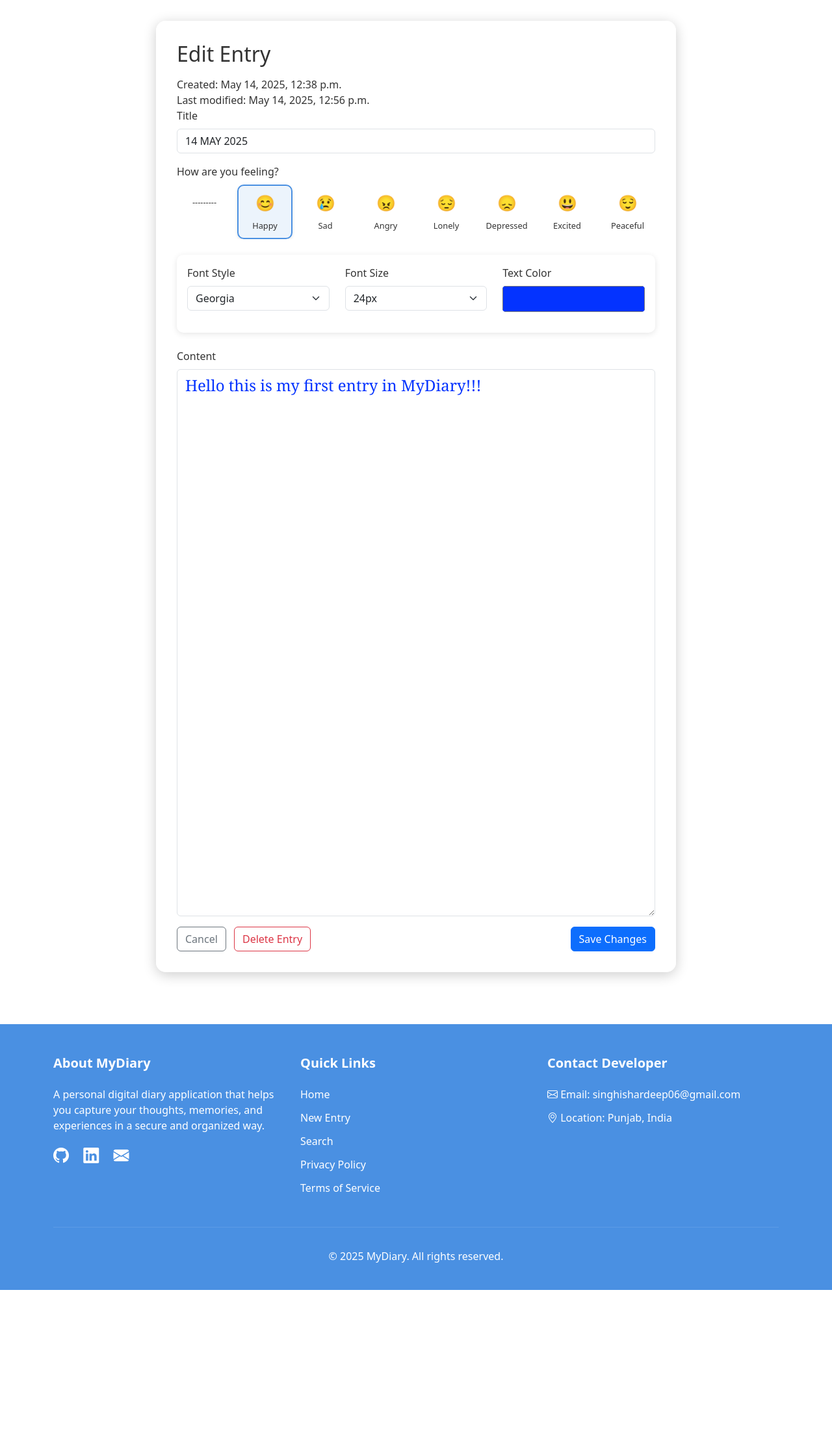
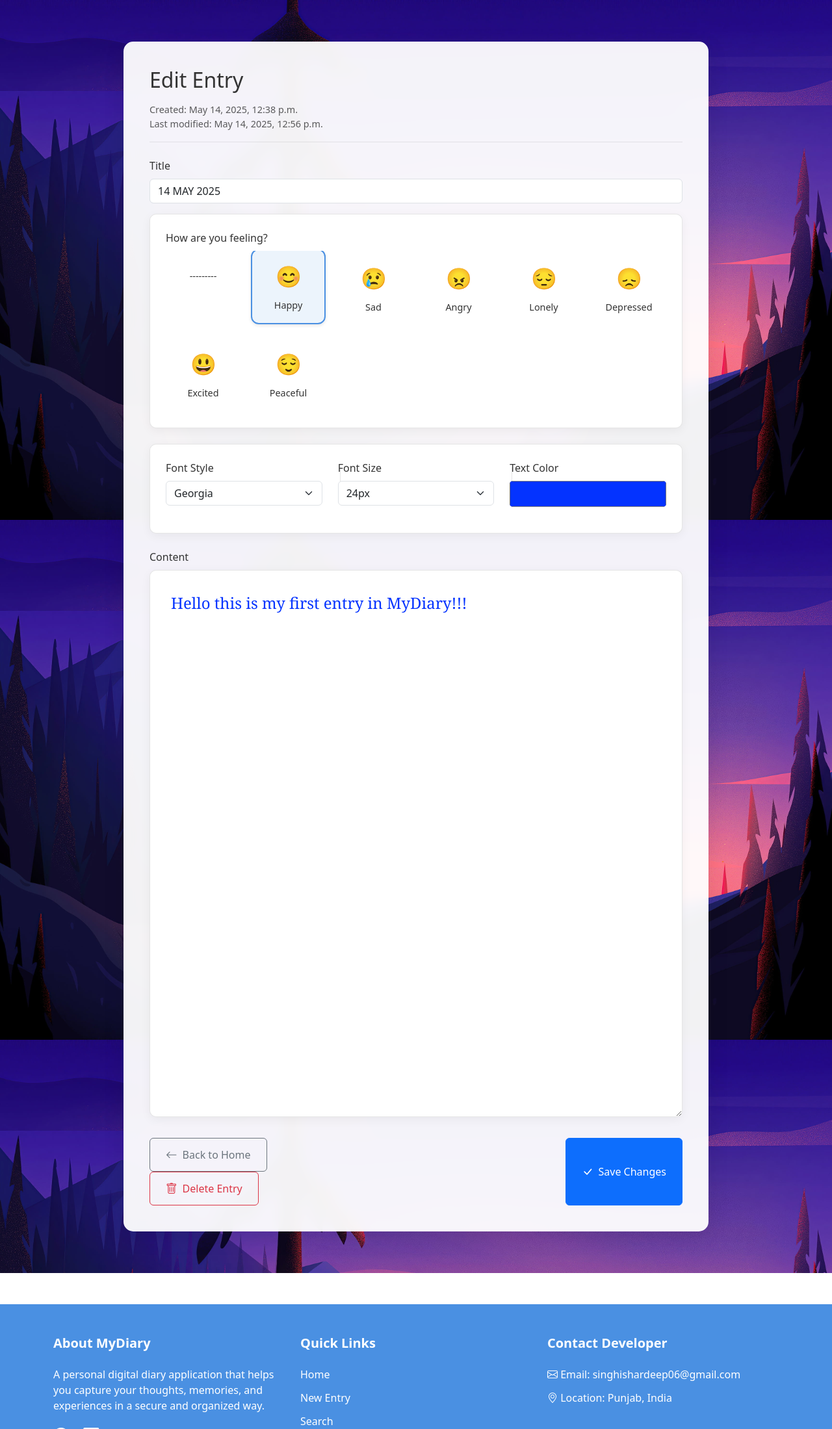
Before and after one commit to ishar06/MyDiary, a Django app: page /edit/1/ in a window 1280 px wide. Shown: the part 78-2277 px from the top of the page at 65% size. Before the commit the page ends 2063 px from the top, so only its background shows below. Run offline with Django 5.2, Linux system fonts and the light colour scheme; a user stored in the database is signed in; data comes from the database, SQL or seed files in the repository; both versions use the stored data as it was after the commit.

Commit message:
Enhanced

```diff
--- /dev/null
+++ b/MyDiary/static/css/entries.css
@@ -0,0 +1,199 @@
+/* Entry page containers */
+.new-entry-container {
+    background: url('/static/images/img11.jpg') no-repeat center center fixed;
+    background-size: cover;
+    min-height: 100vh;
+    padding: 2rem 0;
+    animation: fadeIn 0.5s ease-out;
+}
+
+.edit-entry-container {
+    background: url('/static/images/img14.jpg') no-repeat center center fixed;
+    background-size: cover;
+    min-height: 100vh;
+    padding: 2rem 0;
+    animation: fadeIn 0.5s ease-out;
+}
+
+/* Form container animations and styling */
+.entry-form-container {
+    max-width: 900px;
+    margin: 2rem auto;
+    background: rgba(255, 255, 255, 0.95);
+    padding: 2.5rem;
+    border-radius: 15px;
+    box-shadow: 0 8px 32px rgba(0, 0, 0, 0.1);
+    backdrop-filter: blur(10px);
+    transform: translateY(20px);
+    opacity: 0;
+    animation: slideUp 0.6s ease-out forwards;
+    transition: all 0.3s ease;
+}
+
+[data-theme="dark"] .entry-form-container {
+    background: rgba(33, 37, 41, 0.95);
+}
+
+/* Entry metadata */
+.entry-meta {
+    color: var(--text-color);
+    font-size: 0.9rem;
+    margin-bottom: 1.5rem;
+    padding-bottom: 1rem;
+    border-bottom: 1px solid var(--border-color);
+    opacity: 0.8;
+}
+
+/* Enhanced toolbar */
+.toolbar {
+    background: var(--background-color);
+    border-radius: 10px;
+    padding: 1.5rem;
+    margin-bottom: 2rem;
+    box-shadow: 0 4px 15px rgba(0, 0, 0, 0.05);
+    border: 1px solid var(--border-color);
+}
+
+[data-theme="dark"] .toolbar {
+    border-color: rgba(255, 255, 255, 0.1);
+}
+
+.toolbar-section {
+    position: relative;
+}
+
+.toolbar-section::after {
+    content: '';
+    position: absolute;
+    right: -1rem;
+    top: 50%;
+    height: 70%;
+    width: 1px;
+    background: var(--border-color);
+    transform: translateY(-50%);
+}
+
+.toolbar-section:last-child::after {
+    display: none;
+}
+
+/* Mood selector enhancements */
+.mood-selector {
+    background: var(--background-color);
+    border-radius: 10px;
+    padding: 1.5rem;
+    margin-bottom: 2rem;
+    box-shadow: 0 4px 15px rgba(0, 0, 0, 0.05);
+    border: 1px solid var(--border-color);
+}
+
+.emoji-grid {
+    display: grid;
+    grid-template-columns: repeat(auto-fill, minmax(100px, 1fr));
+    gap: 1rem;
+    max-height: none;
+    margin-bottom: 0;
+}
+
+.emoji-option {
+    padding: 1rem 0.5rem;
+    border: 2px solid transparent;
+    border-radius: 12px;
+    background: rgba(255, 255, 255, 0.5);
+    backdrop-filter: blur(5px);
+    transition: all 0.3s ease;
+}
+
+[data-theme="dark"] .emoji-option {
+    background: rgba(0, 0, 0, 0.2);
+}
+
+.emoji-option:hover {
+    transform: translateY(-3px);
+    background: rgba(255, 255, 255, 0.8);
+}
+
+[data-theme="dark"] .emoji-option:hover {
+    background: rgba(0, 0, 0, 0.3);
+}
+
+.emoji-option.selected {
+    border-color: var(--primary-color);
+    background: rgba(74, 144, 226, 0.1);
+    transform: translateY(-3px);
+}
+
+.mood-emoji {
+    font-size: 2rem;
+    margin-bottom: 0.5rem;
+}
+
+.mood-label {
+    font-size: 0.9rem;
+    font-weight: 500;
+}
+
+/* Content area enhancements */
+.content-area {
+    background: var(--background-color);
+    border-radius: 10px;
+    padding: 2rem;
+    min-height: 400px;
+    box-shadow: 0 4px 15px rgba(0, 0, 0, 0.05);
+    border: 1px solid var(--border-color);
+    transition: all 0.3s ease;
+}
+
+[data-theme="dark"] .content-area {
+    border-color: rgba(255, 255, 255, 0.1);
+}
+
+.content-area:focus {
+    box-shadow: 0 8px 25px rgba(0, 0, 0, 0.1);
+}
+
+/* Button enhancements */
+.entry-actions {
+    margin-top: 2rem;
+    display: flex;
+    gap: 1rem;
+    justify-content: space-between;
+}
+
+.btn-entry {
+    padding: 0.75rem 1.5rem;
+    font-weight: 500;
+    display: flex;
+    align-items: center;
+    gap: 0.5rem;
+    transition: all 0.3s ease;
+}
+
+.btn-entry:hover {
+    transform: translateY(-2px);
+}
+
+.btn-entry i {
+    font-size: 1.1rem;
+}
+
+/* Animations */
+@keyframes fadeIn {
+    from {
+        opacity: 0;
+    }
+    to {
+        opacity: 1;
+    }
+}
+
+@keyframes slideUp {
+    from {
+        transform: translateY(20px);
+        opacity: 0;
+    }
+    to {
+        transform: translateY(0);
+        opacity: 1;
+    }
+}
--- a/MyDiary/templates/diary/edit_entry.html
+++ b/MyDiary/templates/diary/edit_entry.html
@@ -2,8 +2,13 @@
 
 {% block title %}Edit Entry{% endblock %}
 
+{% block extra_css %}
+<link rel="stylesheet" href="/static/css/entries.css">
+{% endblock %}
+
 {% block content %}
-<div class="form-container">
+<div class="edit-entry-container">
+    <div class="entry-form-container">
         <h2 class="mb-3">Edit Entry</h2>
         <div class="entry-meta">
             Created: {{ entry.created_at|date:"F j, Y, g:i a" }}<br>
@@ -19,7 +24,7 @@
                 {{ form.title.errors }}
             </div>
 
-        <div class="mb-4">
+            <div class="mood-selector mb-4">
                 <label class="form-label">How are you feeling?</label>
                 <div class="emoji-grid">
                     {% for mood, label in form.fields.mood.choices %}
@@ -42,7 +47,7 @@
                 {{ form.mood.errors }}
             </div>
 
-        <div class="advanced-toolbar mb-4">
+            <div class="toolbar mb-4">
                 <div class="row">
                     <div class="col-md-4 toolbar-section">
                         <label for="id_font_style" class="form-label">Font Style</label>
@@ -69,29 +74,37 @@
 
             <div class="mb-3">
                 <label for="id_content" class="form-label">Content</label>
-            <textarea name="content" class="form-control" id="id_content" required>{{ entry.content }}</textarea>
+                <textarea name="content" class="form-control content-area" id="id_content" required>{{ entry.content }}</textarea>
                 {{ form.content.errors }}
             </div>
 
             <input type="hidden" name="text_color" id="id_text_color" value="{{ entry.text_color }}">
 
-        <div class="d-flex justify-content-between">
+            <div class="entry-actions">
                 <div>
-                <a href="{% url 'home' %}" class="btn btn-outline-secondary me-2">Cancel</a>
-                <button type="button" class="btn btn-outline-danger"
+                    <a href="{% url 'home' %}" class="btn btn-outline-secondary btn-entry">
+                        <i class="bi bi-arrow-left"></i>
+                        <span>Back to Home</span>
+                    </a>
+                    <button type="button" class="btn btn-outline-danger btn-entry"
                             onclick="if(confirm('Are you sure you want to delete this entry?')) {
                                 document.getElementById('delete-form').submit();
                             }">
-                    Delete Entry
+                        <i class="bi bi-trash"></i>
+                        <span>Delete Entry</span>
                     </button>
                 </div>
-            <button type="submit" class="btn btn-primary">Save Changes</button>
+                <button type="submit" class="btn btn-primary btn-entry">
+                    <i class="bi bi-check-lg"></i>
+                    <span>Save Changes</span>
+                </button>
             </div>
         </form>
 
         <form id="delete-form" action="{% url 'delete_entry' entry.pk %}" method="POST" style="display: none;">
             {% csrf_token %}
         </form>
+    </div>
 </div>
 
 {% block extra_js %}
@@ -110,6 +123,14 @@
         const fontSize = document.getElementById('id_font_size');
         const textColor = document.getElementById('text-color');
         const emojiOptions = document.querySelectorAll('.emoji-option');
+        const formContainer = document.querySelector('.entry-form-container');
+        const isDark = document.documentElement.getAttribute('data-theme') === 'dark';
+        const opacity = localStorage.getItem('contentOpacity') || '95';
+
+        // Apply container opacity
+        formContainer.style.backgroundColor = isDark ?
+            `rgba(33, 37, 41, ${opacity/100})` :
+            `rgba(255, 255, 255, ${opacity/100})`;
 
         emojiOptions.forEach(option => {
             option.addEventListener('click', function(e) {
@@ -147,6 +168,23 @@
         }
 
         updatePreview();
+
+        // Watch for theme changes
+        const observer = new MutationObserver(function(mutations) {
+            mutations.forEach(function(mutation) {
+                if (mutation.attributeName === 'data-theme') {
+                    const isDark = document.documentElement.getAttribute('data-theme') === 'dark';
+                    formContainer.style.backgroundColor = isDark ?
+                        `rgba(33, 37, 41, ${opacity/100})` :
+                        `rgba(255, 255, 255, ${opacity/100})`;
+                }
+            });
+        });
+
+        observer.observe(document.documentElement, {
+            attributes: true,
+            attributeFilter: ['data-theme']
+        });
     });
 </script>
 {% endblock %}
```
Also changed, not shown: MyDiary/templates/diary/new_entry.html (+44 -7 lines), MyDiary/db.sqlite3. Lines whose indentation alone changed are shown as unchanged.
